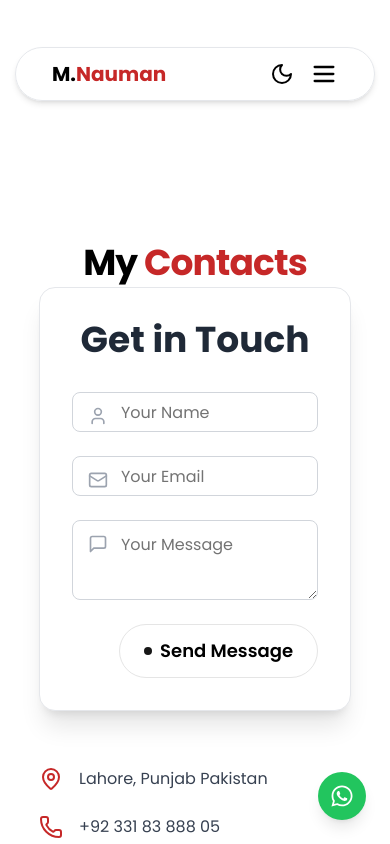
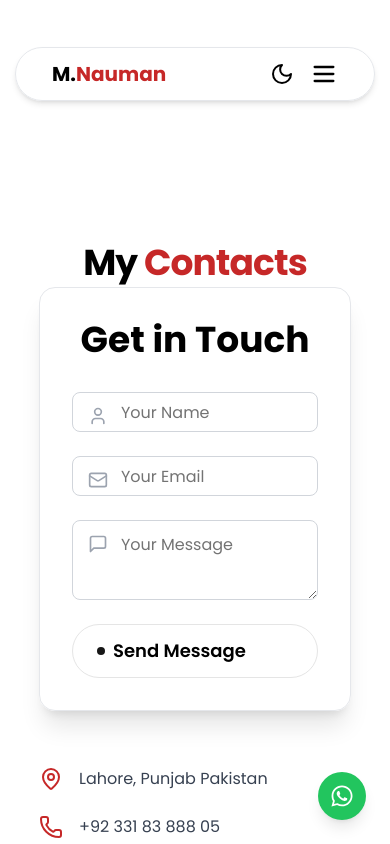
Before and after one commit to nauman331/Latest-Portfolio, a React (Vite) app: page /contact in a window 390 px wide. Shown: the top 844 px of the page. Built offline with nearby package versions, Linux system fonts and the light colour scheme.

Commit message:
contact form

```diff
--- a/src/components/magicui/interactive-hover-button.tsx
+++ b/src/components/magicui/interactive-hover-button.tsx
@@ -1,6 +1,8 @@
 import React from "react";
 import { ArrowRight } from "lucide-react";
 import { cn } from "@/lib/utils";
+import { useSelector } from "react-redux";
+import { RootState } from "../../store/store";
 
 interface InteractiveHoverButtonProps
   extends React.ButtonHTMLAttributes<HTMLButtonElement> {}
@@ -9,6 +11,7 @@ export const InteractiveHoverButton = React.forwardRef<
   HTMLButtonElement,
   InteractiveHoverButtonProps
 >(({ children, className, ...props }, ref) => {
+  const theme = useSelector((state: RootState) => state.theme.theme);
   return (
     <button
       ref={ref}
@@ -19,12 +22,12 @@ export const InteractiveHoverButton = React.forwardRef<
       {...props}
     >
       <div className="flex items-center gap-2">
-        <div className="h-2 w-2 rounded-full bg-neutral-900 transition-all duration-300 group-hover:scale-[100.8] dark:bg-neutral-50"></div>
+        <div className={`h-2 w-2 rounded-full ${theme === "dark" ? "bg-neutral-50" : "bg-neutral-900"} transition-all duration-300 group-hover:scale-[100.8]`}></div>
         <span className="inline-block transition-all duration-300 group-hover:translate-x-12 group-hover:opacity-0">
           {children}
         </span>
       </div>
-      <div className="absolute top-0 z-10 flex h-full w-full translate-x-12 items-center justify-center gap-2 text-neutral-50 opacity-0 transition-all duration-300 group-hover:-translate-x-5 group-hover:opacity-100 dark:text-neutral-900">
+      <div className={`absolute top-0 z-10 flex h-full w-full translate-x-12 items-center justify-center gap-2 ${theme === "dark" ? "text-neutral-900" : "text-neutral-50"} opacity-0 transition-all duration-300 group-hover:-translate-x-5 group-hover:opacity-100`}>
         <span>{children}</span>
         <ArrowRight />
       </div>
--- a/src/components/mycomponents/contactform.tsx
+++ b/src/components/mycomponents/contactform.tsx
@@ -53,12 +53,12 @@ const ContactForm = () => {
 
     return (
         <motion.div
-            className="w-full max-w-lg bg-white shadow-xl rounded-2xl p-8 border border-gray-200"
+            className="w-full max-w-lg shadow-xl rounded-2xl p-8 border border-gray-200"
             initial={{ opacity: 0, y: -20 }}
             animate={{ opacity: 1, y: 0 }}
             transition={{ duration: 0.5, ease: "easeOut" }}
         >
-            <h2 className="text-4xl font-extrabold mb-8 text-center md:text-left text-gray-800">
+            <h2 className="text-4xl font-extrabold mb-8 text-center md:text-left">
                 Get in Touch
             </h2>
             <form onSubmit={sendEmail} className="flex flex-col gap-6">
@@ -70,8 +70,8 @@ const ContactForm = () => {
                         placeholder="Your Name"
                         value={formData.name}
                         onChange={handleChange}
-                        className="pl-12 py-3 border border-gray-300 rounded-lg focus:ring-2 focus:ring-[#C62828] focus:outline-none"
-                        required
+                        className="pl-12 py-3 border border-gray-300 rounded-lg focus:ring-2 bg-transparent focus:outline-none"
+
                     />
                 </div>
                 <div className="relative">
@@ -82,8 +82,8 @@ const ContactForm = () => {
                         placeholder="Your Email"
                         value={formData.email}
                         onChange={handleChange}
-                        className="pl-12 py-3 border border-gray-300 rounded-lg focus:ring-2 focus:ring-[#C62828] focus:outline-none"
-                        required
+                        className="pl-12 py-3 border border-gray-300 rounded-lg focus:ring-2 bg-transparent focus:outline-none"
+
                     />
                 </div>
                 <div className="relative">
@@ -93,13 +93,13 @@ const ContactForm = () => {
                         placeholder="Your Message"
                         value={formData.message}
                         onChange={handleChange}
-                        className="pl-12 pt-3 border border-gray-300 rounded-lg focus:ring-2 focus:ring-[#C62828] focus:outline-none"
-                        required
+                        className="pl-12 pt-3 border border-gray-300 rounded-lg focus:ring-2 bg-transparent focus:outline-none"
+
                     />
                 </div>
                 <InteractiveHoverButton
                     type="submit"
-                    className="py-3 text-lg font-semibold self-end transition-all duration-300 disabled:opacity-50"
+                    className="py-3 text-lg font-semibold bg-transparent w-full text-center self-end transition-all duration-300 disabled:opacity-50"
                     disabled={loading}
                 >
                     {loading ? "Sending..." : "Send Message"}
```
